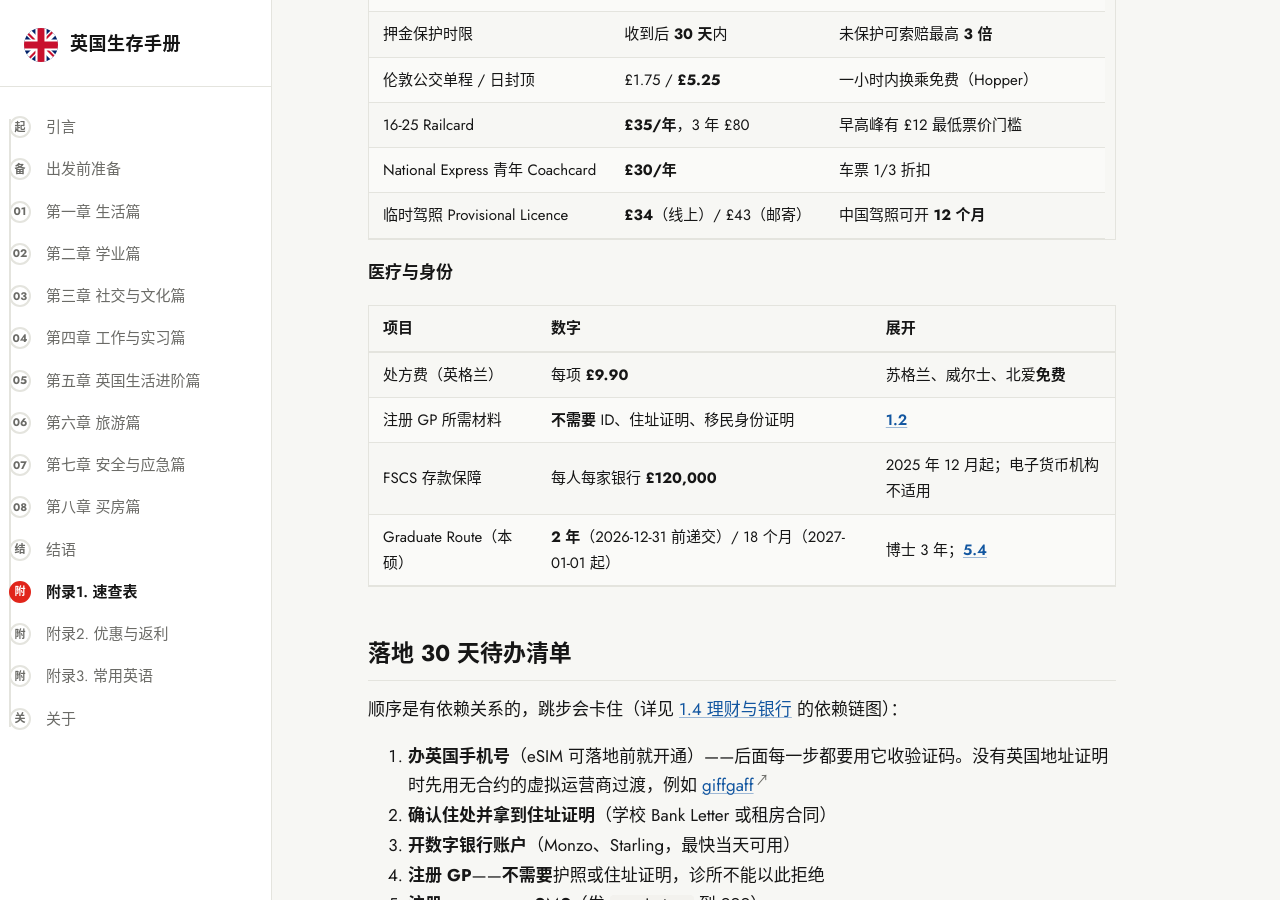
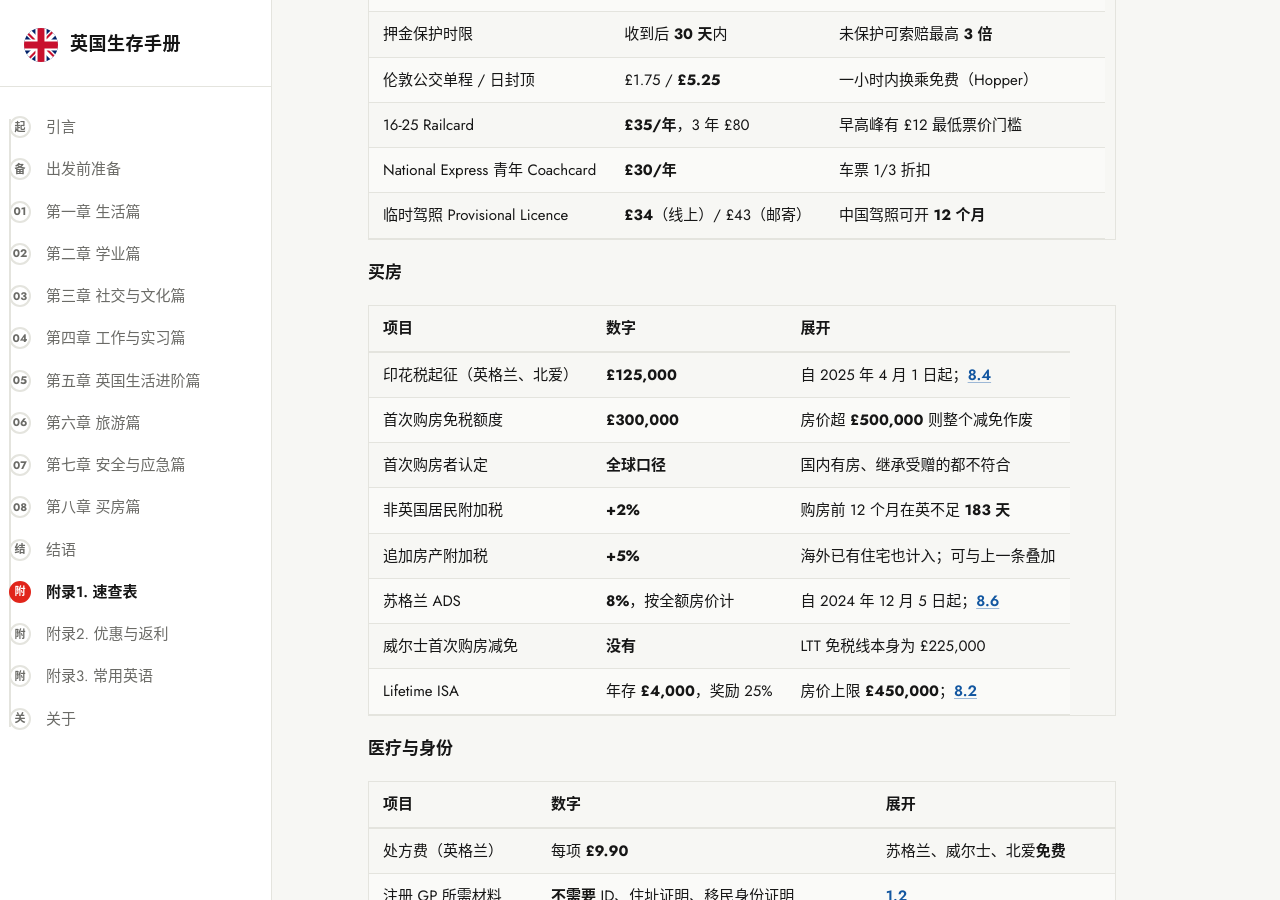
Before and after one commit to ukzhinan/ukzhinan.github.io, a Jekyll site: the page built from _chapters/fulu.md, in a window 1280 px wide and 900 px high, scrolled down 2755 px. Built offline with Jekyll 4.4.1, drawn with Linux system fonts in a browser that asks for light colours.

Commit message:
Wire the home-buying chapter into the quick-reference and rental pages
Adds the eight buying figures readers most often need at a glance,
including the two that decide whether the rest even applies: first-time
status is judged worldwide, and Wales has no first-time relief at all.
The rental page now has an exit toward chapter 8 for readers moving on
from long-term renting.

jinjie/shuiwu.md was left unchanged; it does not mention property tax, so
there was nothing to cross-link.

Co-Authored-By: Claude Opus 5 (1M context) <noreply@anthropic.com>

```diff
--- a/_chapters/fulu.md
+++ b/_chapters/fulu.md
@@ -1,7 +1,7 @@
 ---
 layout: chapter
 title: "附录：英国留学生一页速查表"
-description: "英国留学生一页速查表：紧急电话与举报渠道（含 999 静默呼叫、159 反诈专线、105 停电）、2026/27 年度关键数字（最低工资、免税额、押金上限、处方费、Graduate Route 时限）、落地 30 天待办清单、常用官方网站与必备 APP，建议收藏并打印一份。"
+description: "英国留学生一页速查表：紧急电话与举报渠道（含 999 静默呼叫、159 反诈专线、105 停电）、2026/27 年度关键数字（最低工资、免税额、押金上限、处方费、Graduate Route 时限）、买房关键数字（印花税起征与首购门槛、海外买家与追加房产附加税、Lifetime ISA 上限）、落地 30 天待办清单、常用官方网站与必备 APP，建议收藏并打印一份。"
 nav: "附录1. 速查表"
 permalink: /fulu/
 order: 11
@@ -86,6 +86,19 @@ toc:
 | National Express 青年 Coachcard | **£30/年** | 车票 1/3 折扣 |
 | 临时驾照 Provisional Licence | **£34**（线上）/ £43（邮寄） | 中国驾照可开 **12 个月** |
 
+**买房**
+
+| 项目 | 数字 | 展开 |
+| --- | --- | --- |
+| 印花税起征（英格兰、北爱） | **£125,000** | 自 2025 年 4 月 1 日起；[8.4]({{ '/maifang/shuifei/' | relative_url }}) |
+| 首次购房免税额度 | **£300,000** | 房价超 **£500,000** 则整个减免作废 |
+| 首次购房者认定 | **全球口径** | 国内有房、继承受赠的都不符合 |
+| 非英国居民附加税 | **+2%** | 购房前 12 个月在英不足 **183 天** |
+| 追加房产附加税 | **+5%** | 海外已有住宅也计入；可与上一条叠加 |
+| 苏格兰 ADS | **8%**，按全额房价计 | 自 2024 年 12 月 5 日起；[8.6]({{ '/maifang/sugelan/' | relative_url }}) |
+| 威尔士首次购房减免 | **没有** | LTT 免税线本身为 £225,000 |
+| Lifetime ISA | 年存 **£4,000**，奖励 25% | 房价上限 **£450,000**；[8.2]({{ '/maifang/daikuan/' | relative_url }}) |
+
 **医疗与身份**
 
 | 项目 | 数字 | 展开 |
```
Also changed, not shown: _chapters/shenghuo/zufang.md (+3 -0 lines).
